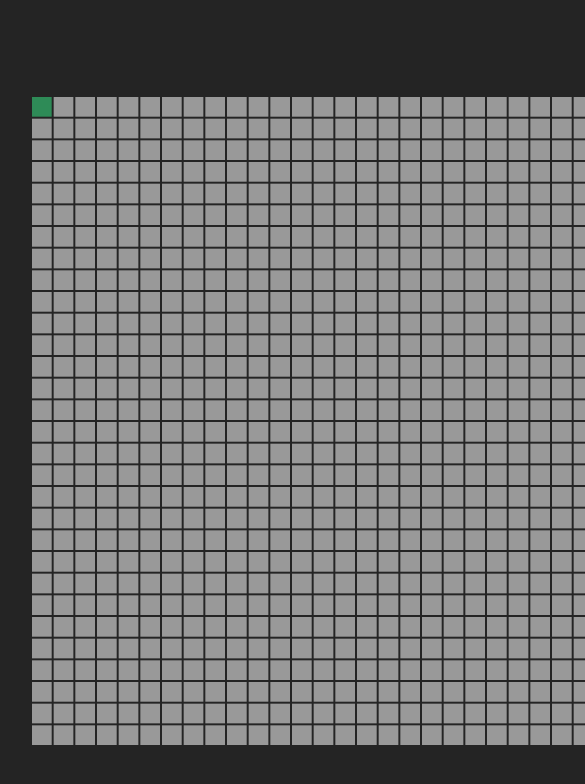
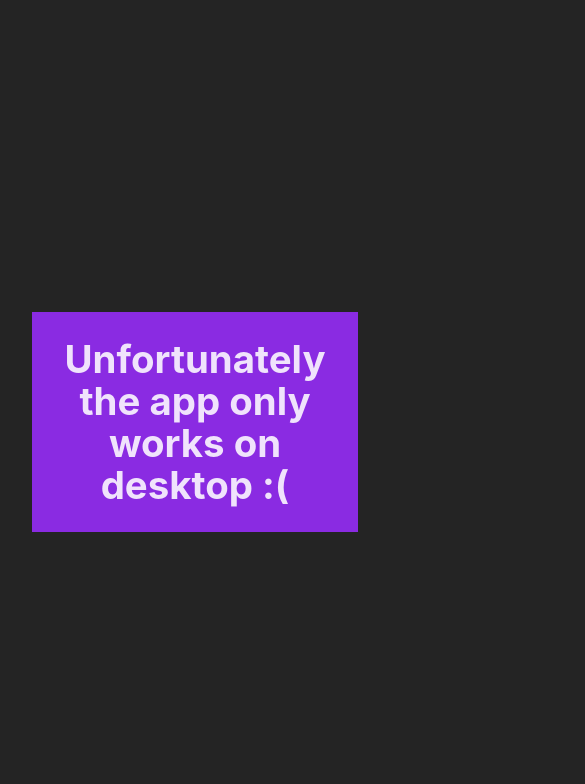
Before and after one commit to Dragonfyle/dijkstra-s-algorythm-visualization, a React (Vite) app: page / in a window 390 px wide. Shown: the top 784 px of the page, 585 px wide, since content can reach past the window. Built offline with nearby package versions, Linux system fonts and the light colour scheme.

Commit message:
add mobile screen

```diff
--- a/src/App.tsx
+++ b/src/App.tsx
@@ -1,10 +1,28 @@
+import { useEffect, useState } from "react";
+import Board from "./components/Board";
+import MobileScreen from "./components/MobileScreen/MobileScreen";
+import { CONFIGURATION } from "./config/initialConfig";
 import "./App.css";
-import Board from "./components/Board";
 
 function App() {
+  const [isMobile, setIsMobile] = useState(false);
+
+  function getWindowSize() {
+    setIsMobile(window.innerWidth < CONFIGURATION.MOBILE_WIDTH);
+  }
+
+  useEffect(() => {
+    const resizeObserver = new ResizeObserver(getWindowSize);
+
+    resizeObserver.observe(document.body);
+
+    setIsMobile(window.innerWidth < CONFIGURATION.MOBILE_WIDTH);
+  }, []);
+
   return (
     <>
-      <Board />
+      {!isMobile && <Board />}
+      {isMobile && <MobileScreen />}
     </>
   );
 }
--- a/src/components/Board.tsx
+++ b/src/components/Board.tsx
@@ -68,12 +68,8 @@ export default function Board() {
     updateMatrixStartEnd(rectNumber, method);
   }
 
-  function handleLeftClick(
-    e: KonvaEventObject<MouseEvent>,
-    rectNumber: number
-  ) {
+  function handleClick(e: KonvaEventObject<MouseEvent>, rectNumber: number) {
     e.evt.preventDefault();
-    e.evt.stopPropagation();
 
     let buttonProperty: "button" | "buttons" | undefined;
     let primaryBtnId: 0 | 1 | undefined;
@@ -105,7 +101,6 @@ export default function Board() {
 
   function handleRightClick(e: KonvaEventObject<MouseEvent>) {
     e.evt.preventDefault();
-    e.evt.stopPropagation();
   }
 
   function setSquaresOnOff(rectNumber: number, method: OnOff) {
@@ -146,8 +141,8 @@ export default function Board() {
           x={squareConfig.posX * (idx % CONF.GRID_SIDE_LENGTH)}
           y={squareConfig.posY * Math.floor(idx / CONF.GRID_SIDE_LENGTH)}
           key={`${idx}`}
-          onMouseMove={(e) => handleLeftClick(e, idx)}
-          onClick={(e) => handleLeftClick(e, idx)}
+          onMouseMove={(e) => handleClick(e, idx)}
+          onClick={(e) => handleClick(e, idx)}
           onContextMenu={(e) => handleRightClick(e)}
         />
       );
--- /dev/null
+++ b/src/components/MobileScreen/MobileScreen.parts.ts
@@ -0,0 +1,11 @@
+import styled from "styled-components";
+
+export const MobileScreen = styled.main`
+  display: flex;
+  align-items: center;
+  justify-content: center;
+  height: 100%;
+  width: 100%;
+  background-color: blueviolet;
+  font-size: 12px;
+`;
--- /dev/null
+++ b/src/components/MobileScreen/MobileScreen.tsx
@@ -0,0 +1,11 @@
+import * as P from "./MobileScreen.parts";
+
+export default function MobileScreen() {
+  const infoText = "Unfortunately the app only works on desktop :(";
+
+  return (
+    <P.MobileScreen>
+      <h1>{infoText}</h1>
+    </P.MobileScreen>
+  );
+}
--- a/src/config/initialConfig.ts
+++ b/src/config/initialConfig.ts
@@ -20,6 +20,7 @@ const _CONFIGURATION = Object.freeze({
   TIMEOUT_DELAY: 1,
   MIN_DELAY: 5,
   DELAY_MULTIPLIER: 2,
+  MOBILE_WIDTH: 1024,
 });
 
 const CONFIGURATION = new Proxy(_CONFIGURATION, {
```
